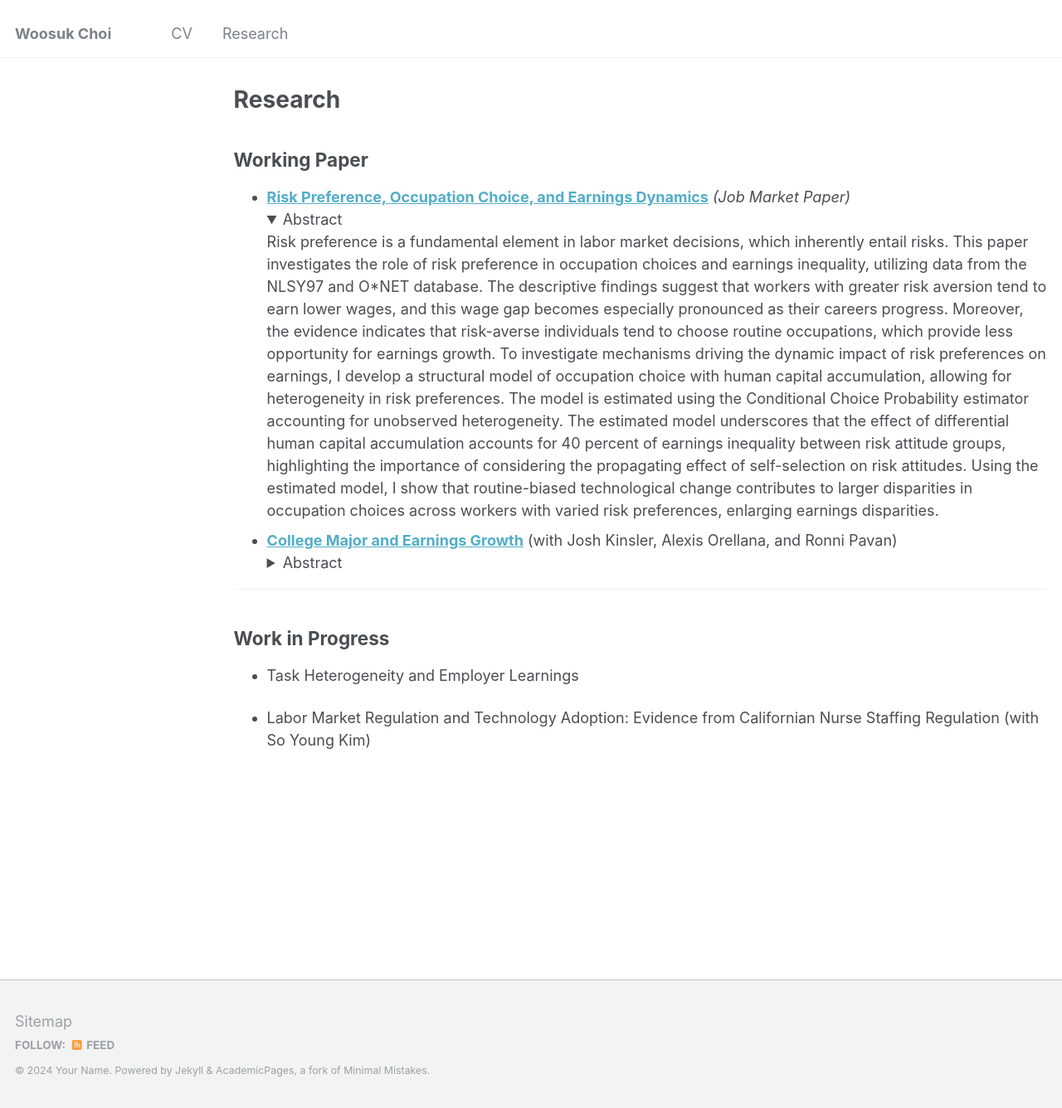
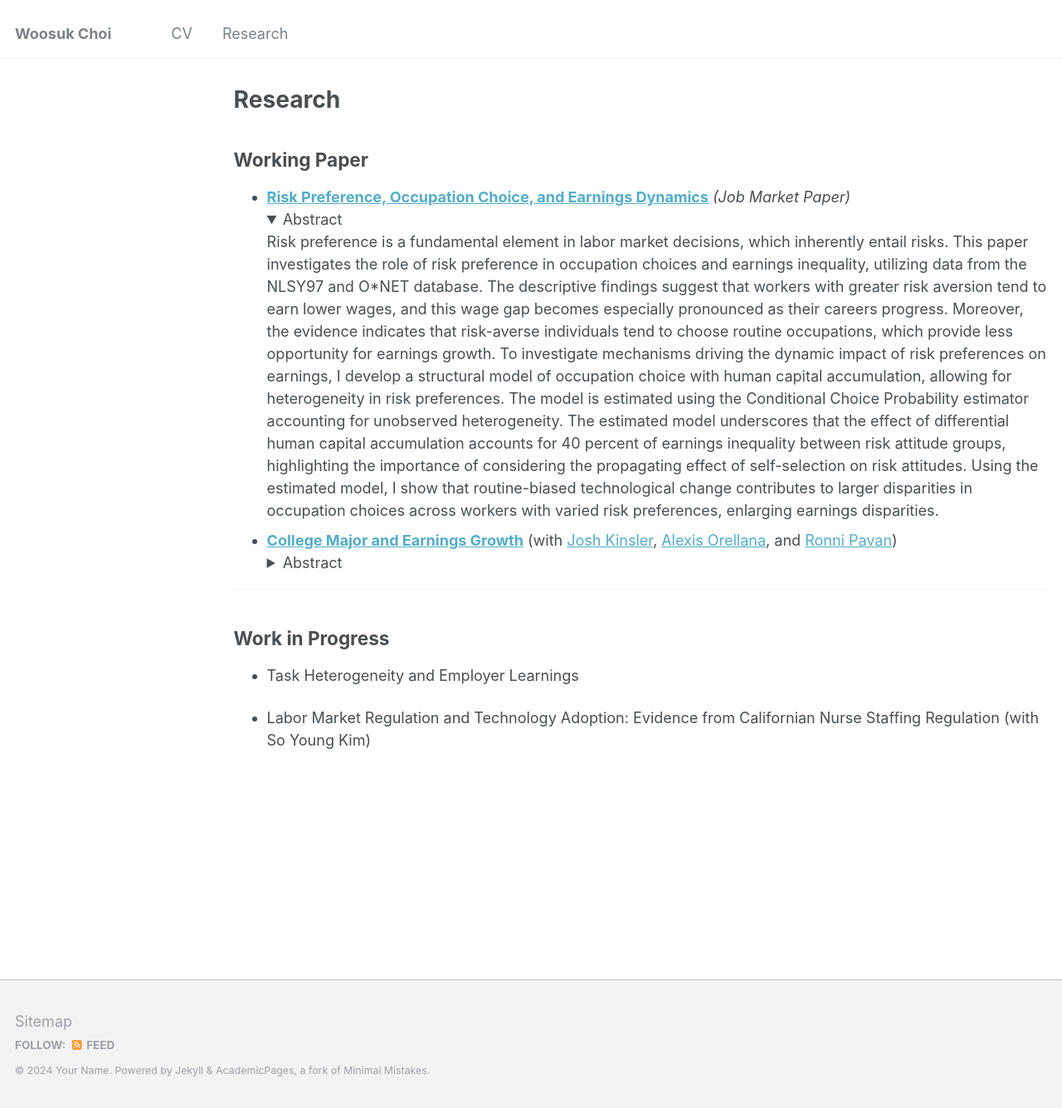
Before and after one commit to woosukchoi/old_page, a Jekyll site: the page built from _pages/research.md, in a window 1280 px wide and 1336 px high. Shown: the whole window at 83% size. Built offline with Jekyll 4.4.1, drawn with Linux system fonts in a browser that asks for light colours; part of the change alters nothing that is shown.

```diff
--- a/_pages/research.md
+++ b/_pages/research.md
@@ -12,7 +12,7 @@ author_profile: false
     Risk preference is a fundamental element in labor market decisions, which inherently entail risks. This paper investigates the role of risk preference in occupation choices and earnings inequality, utilizing data from the NLSY97 and O*NET database. The descriptive findings suggest that workers with greater risk aversion tend to earn lower wages, and this wage gap becomes especially pronounced as their careers progress. Moreover, the evidence indicates that risk-averse individuals tend to choose routine occupations, which provide less opportunity for earnings growth. To investigate mechanisms driving the dynamic impact of risk preferences on earnings, I develop a structural model of occupation choice with human capital accumulation, allowing for heterogeneity in risk preferences. The model is estimated using the Conditional Choice Probability estimator accounting for unobserved heterogeneity. The estimated model underscores that the effect of differential human capital accumulation accounts for 40 percent of earnings inequality between risk attitude groups, highlighting the importance of considering the propagating effect of self-selection on risk attitudes. Using the estimated model, I show that routine-biased technological change contributes to larger disparities in occupation choices across workers with varied risk preferences, enlarging earnings disparities.
   </details>
 
-- [__College Major and Earnings Growth__](/files/CKOP_11_15_23.pdf){:target="_blank" rel="noopener"} (with Josh Kinsler, Alexis Orellana, and Ronni Pavan)
+- [__College Major and Earnings Growth__](/files/CKOP_11_15_23.pdf){:target="_blank" rel="noopener"} (with [Josh Kinsler](https://sites.google.com/view/josh-kinsler/home){:target="_blank" rel="noopener"}, [Alexis Orellana](https://alexisorellana.github.io/){:target="_blank" rel="noopener"}, and [Ronni Pavan](https://sites.google.com/site/ronnipavan/home){:target="_blank" rel="noopener"})
   <details>
     <summary>Abstract</summary>
     In this paper we estimate major specific earnings profiles using matched American Community Survey (ACS) and Longitudinal Employer-Household Dynamics (LEHD) data. The advantage of the matched data relative to the ACS alone is that it provides a long panel of worker earnings, thus avoiding estimating life cycle profiles using cross- cohort variation. Once we allow the returns to major to vary by cohort, we find that engineering, computer science, and business majors experience faster earnings growth relative to humanities majors. For example, the gap in earnings between technical majors like engineering and computer science and humanities grows by 5-6% between ages 23 and 50. Our estimates also indicate that more recent graduates in these fields earn a larger premium relative to humanities than earlier cohorts.
```
